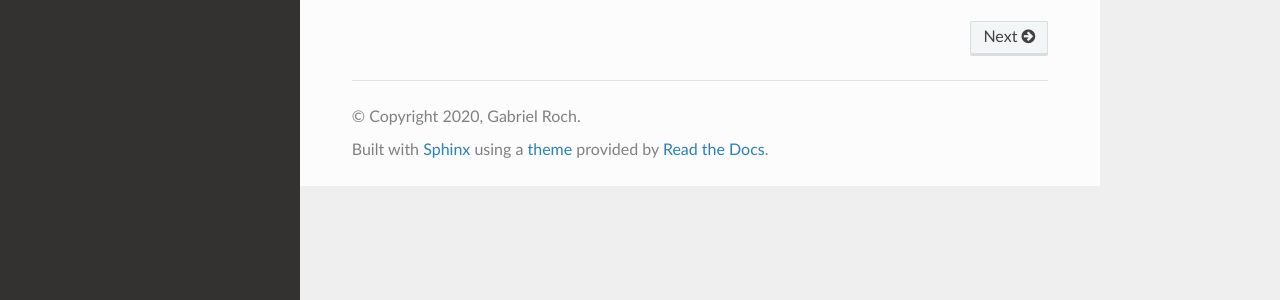
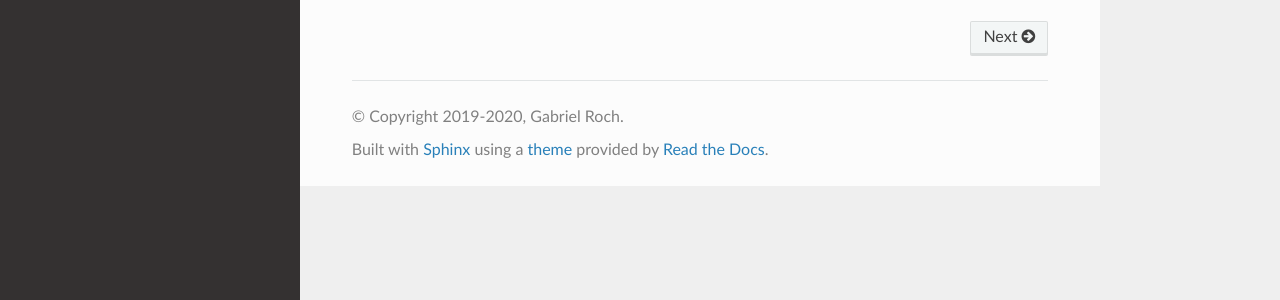
Before and after one commit to HEIG-TS/heig-bot, a Sphinx documentation site: the page built from docs/source/index.rst, in a window 1280 px wide. Shown: the part 464-764 px from the top of the page. Built offline with Sphinx 7.4.7 and the Read the Docs theme 2.0.0, drawn with Linux system fonts in a browser that asks for light colours; the version number could not be read and is left out; part of the change alters nothing that is shown.

```diff
--- a/docs/source/conf.py
+++ b/docs/source/conf.py
@@ -16,17 +16,19 @@ import os
 import sys
 sys.path.insert(0, os.path.abspath('../..'))
 
+from heig.init import BOT_VERSION, BOT_RELEASE
+
 
 # -- Project information -----------------------------------------------------
 
 project = 'HEIG-bot'
-copyright = '2020, Gabriel Roch'
+copyright = '2019-2020, Gabriel Roch'
 author = 'Gabriel Roch'
 
 # The short X.Y version
-version = ''
+version = BOT_VERSION
 # The full version, including alpha/beta/rc tags
-release = '0.3.2'
+release = BOT_RELEASE
 
 
 # -- General configuration ---------------------------------------------------
```
